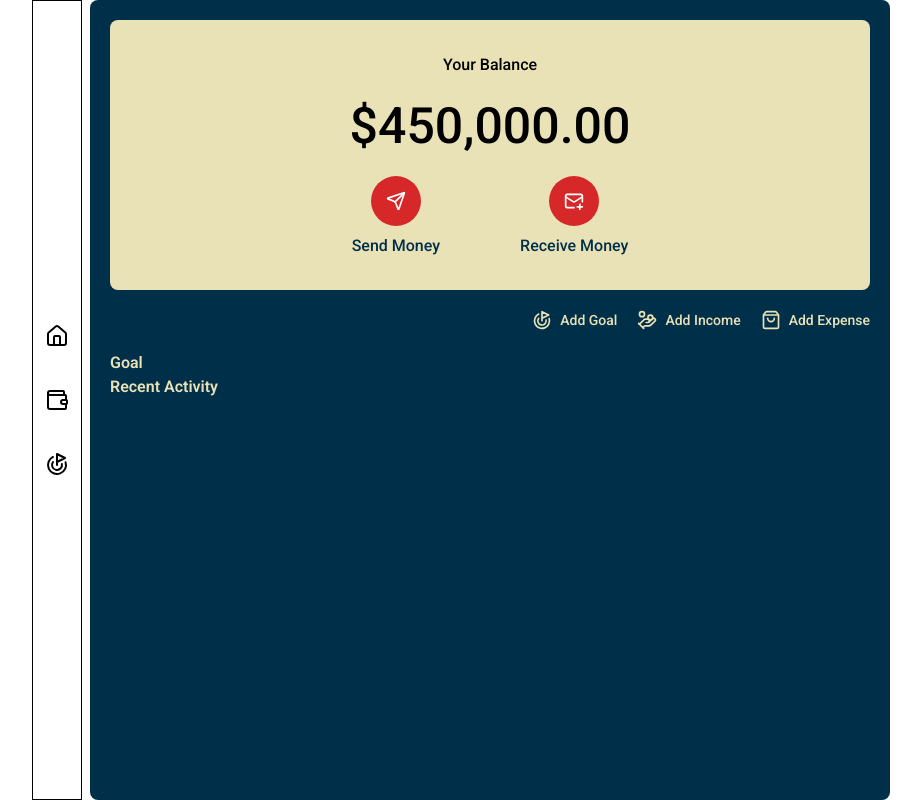
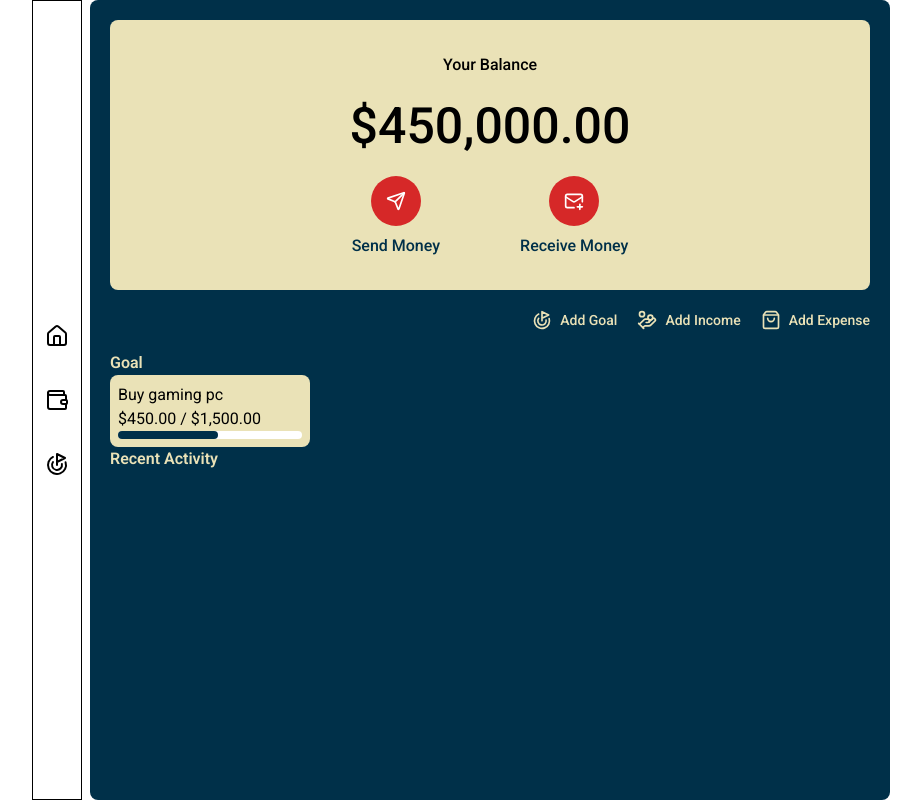
Before and after one commit to Zer0-Gravity/mini-react-project, a React (Vite) app in the folder finance-tracker/: page / in a window 1280 px wide. Shown: the whole page, without its empty margins (179-1100 px from the left). Built offline with nearby package versions, Linux system fonts and the light colour scheme.

Commit message:
Feat: Add goal card

```diff
--- /dev/null
+++ b/finance-tracker/src/Component/GoalCard.tsx
@@ -0,0 +1,13 @@
+function GoalCard() {
+    return (
+        <div className="bg-secondary w-50 p-2 rounded-lg">
+            <h1>Buy gaming pc</h1>
+            <p>$450.00 / $1,500.00</p>
+            <div className="w-full h-2 bg-white rounded-full">
+                <div className="h-2 bg-primary rounded-full w-25"></div>
+            </div>
+        </div>
+    );
+}
+
+export default GoalCard;
--- a/finance-tracker/src/Pages/Home.tsx
+++ b/finance-tracker/src/Pages/Home.tsx
@@ -1,6 +1,7 @@
 import { Goal, HandCoins, MailPlus, Send, ShoppingBag } from "lucide-react";
 import ButtonAdd from "../Component/Home/ButtonAdd";
 import DisplayButton from "../Component/Home/DisplayButton";
+import GoalCard from "../Component/GoalCard";
 
 function Home() {
     return (
@@ -30,7 +31,9 @@ function Home() {
                     <h1 className="text-[16px] font-semibold text-secondary">
                         Goal
                     </h1>
-                    <div></div>
+                    <div>
+                        <GoalCard />
+                    </div>
                 </div>
 
                 {/* Activity Card */}
```
